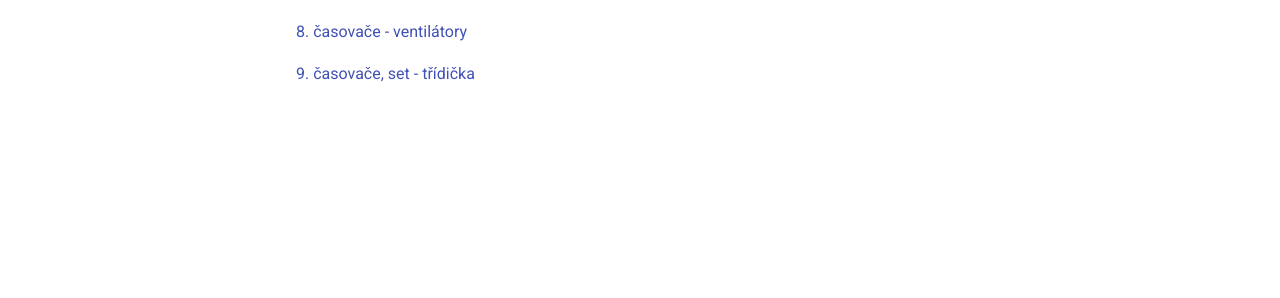
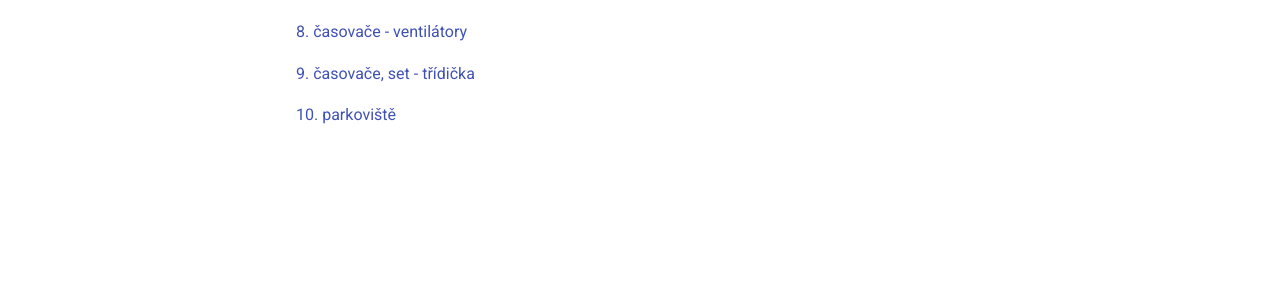
Before and after one commit to piloxgit/vyuka, an MkDocs documentation site: the page built from docs/plc/plc_ukoly.md, in a window 1280 px wide. Shown: the part 535-833 px from the top of the page. Built offline with MkDocs 1.6.1 and Material for MkDocs 9.7.7, drawn with Linux system fonts in a browser that asks for light colours.

Commit message:
parkoviste

```diff
--- a/docs/plc/plc_ukoly.md
+++ b/docs/plc/plc_ukoly.md
@@ -20,7 +20,7 @@
 
 [9. časovače, set - třídička](https://opava-my.sharepoint.com/:w:/g/personal/godovsky_sspu-opava_cz/IQBD17mZ3EGZRZA_bfipXbF7AVY-PgWU36gJedozpHY3QlE?e=EKE1ng)
 
-[]()
+[10. parkoviště ](https://opava-my.sharepoint.com/:w:/g/personal/godovsky_sspu-opava_cz/IQBPjIQZrMD1QJ9R-HQiTyY7ATyXU2HWBkIX8kJl7ksnhKE?e=BOsrRp)
 
 []()
 
```
